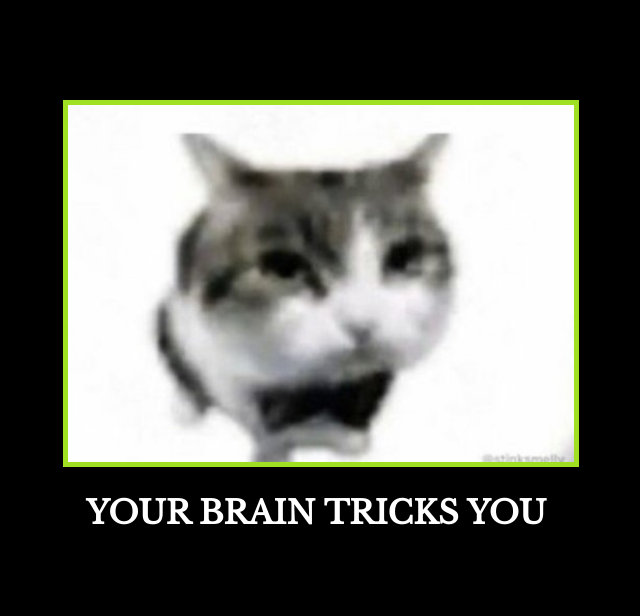
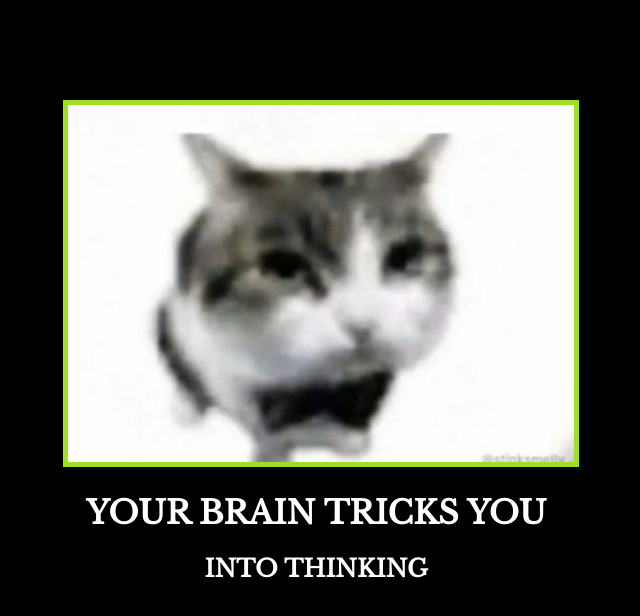
Before and after one commit to WannaBe-GameDev/HTML-Portfolio, a plain HTML site: page public/6.4 Motivation Meme Project/index.html in a window 1280 px wide. Shown: the whole page, without its empty margins (387-1027 px from the left). Drawn offline with nearby package versions, Linux system fonts and the light colour scheme.

Commit message:
Update style.css

```diff
--- a/public/6.4 Motivation Meme Project/style.css
+++ b/public/6.4 Motivation Meme Project/style.css
@@ -2,7 +2,7 @@ body {
     background-color: black;
   }
 h1{color: white; font-family: 'Libre Baskerville', serif;  }
-p{color: white; font-family: 'Libre Baskerville', serif;}
+h2{color: white; font-family: 'Libre Baskerville', serif;}
 .moti {
     border: 5px solid;
     border-color: rgb(160, 224, 34);
```
